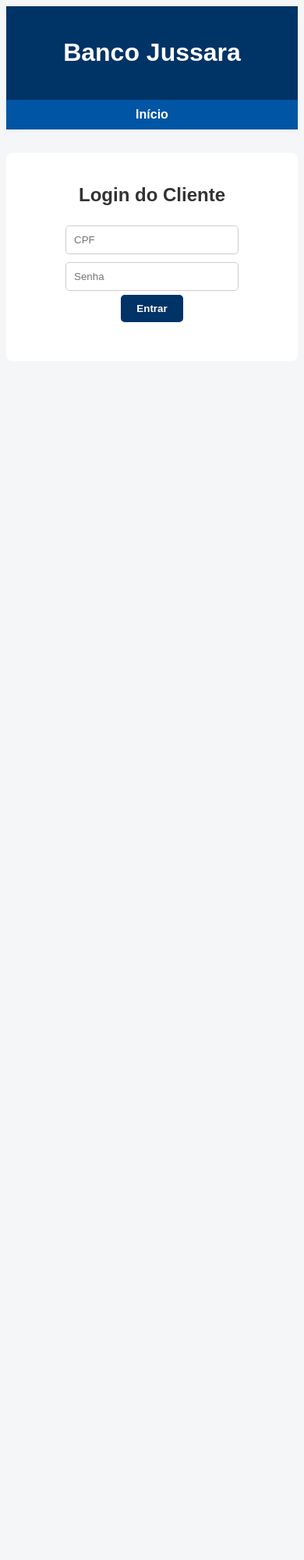
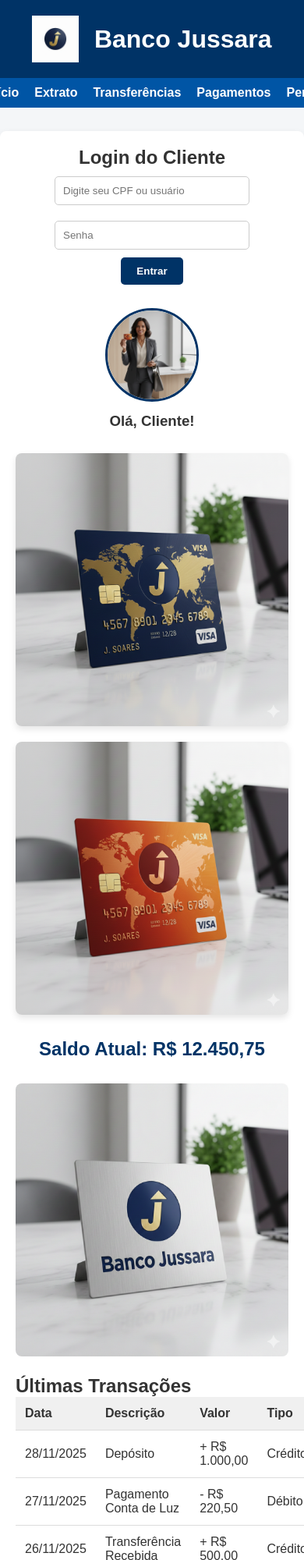
Before and after one commit to tel36214287-star/Banco-portal, a plain HTML site: page index.html in a window 390 px wide. Shown: the top 2000 px of the page at 78% size. Before the commit the page ends 844 px from the top, so only its background shows below. Drawn offline with Linux system fonts and the light colour scheme.

Commit message:
Update index.html

```diff
--- a/index.html
+++ b/index.html
@@ -5,54 +5,232 @@
 <meta name="viewport" content="width=device-width, initial-scale=1.0">
 <title>Banco Jussara - Portal do Cliente</title>
 <style>
-    body { font-family: Arial, sans-serif; background:#f4f6f8; color:#333; }
-    header { background:#003366; color:#fff; padding:20px; text-align:center; }
-    nav { display:flex; justify-content:center; gap:20px; background:#0055a5; padding:10px 0; }
-    nav a { color:#fff; text-decoration:none; font-weight:bold; }
-    nav a:hover { color:#ffcc00; }
-    .container { max-width:950px; margin:30px auto; padding:20px; background:#fff; border-radius:8px; }
-    .login-section { text-align:center; margin-bottom:30px; }
-    .login-section input { padding:10px; margin:5px; width:200px; border-radius:5px; border:1px solid #ccc; }
-    .login-section button { padding:10px 20px; background:#003366; color:#fff; border:none; border-radius:5px; cursor:pointer; font-weight:bold; }
-    .login-section button:hover { background:#0055a5; }
-    .client-section { text-align:center; margin-bottom:30px; }
-    .client-section img { width:120px; height:120px; border-radius:50%; border:3px solid #003366; margin-bottom:10px; object-fit:cover; }
-    .saldo { text-align:center; margin-bottom:30px; color:#003366; font-size:1.5rem; }
-    table { width:100%; border-collapse:collapse; margin-bottom:20px; }
-    th, td { padding:12px; border-bottom:1px solid #ddd; text-align:left; }
-    th { background:#f0f0f0; }
-    table tr:hover { background:#f9f9f9; }
-    .hidden { display:none; }
+    * {
+        margin: 0;
+        padding: 0;
+        box-sizing: border-box;
+        font-family: Arial, sans-serif;
+    }
+
+    body {
+        background: #f4f6f8;
+        color: #333;
+    }
+
+    header {
+        background-color: #003366;
+        color: #fff;
+        padding: 20px 0;
+        text-align: center;
+    }
+
+    header img {
+        height: 60px;
+        vertical-align: middle;
+    }
+
+    header h1 {
+        display: inline-block;
+        margin-left: 15px;
+        font-size: 2rem;
+        vertical-align: middle;
+    }
+
+    nav {
+        display: flex;
+        justify-content: center;
+        gap: 20px;
+        background-color: #0055a5;
+        padding: 10px 0;
+    }
+
+    nav a {
+        color: #fff;
+        text-decoration: none;
+        font-weight: 600;
+        transition: 0.3s;
+    }
+
+    nav a:hover {
+        color: #ffcc00;
+    }
+
+    .container {
+        max-width: 950px;
+        margin: 30px auto;
+        padding: 20px;
+        background-color: #fff;
+        border-radius: 8px;
+        box-shadow: 0 4px 10px rgba(0,0,0,0.1);
+    }
+
+    .login-section {
+        text-align: center;
+        margin-bottom: 30px;
+    }
+
+    .login-section input[type="text"],
+    .login-section input[type="password"] {
+        padding: 10px;
+        margin: 10px 5px;
+        width: 250px;
+        border-radius: 5px;
+        border: 1px solid #ccc;
+    }
+
+    .login-section button {
+        padding: 10px 20px;
+        border: none;
+        background-color: #003366;
+        color: #fff;
+        border-radius: 5px;
+        cursor: pointer;
+        font-weight: bold;
+    }
+
+    .login-section button:hover {
+        background-color: #0055a5;
+    }
+
+    .client-section {
+        text-align: center;
+        margin-bottom: 30px;
+    }
+
+    .client-section img {
+        width: 120px;
+        height: 120px;
+        border-radius: 50%;
+        border: 3px solid #003366;
+        margin-bottom: 10px;
+        object-fit: cover;
+    }
+
+    .highlight-images {
+        display: flex;
+        justify-content: space-between;
+        margin-bottom: 30px;
+        gap: 20px;
+        flex-wrap: wrap;
+    }
+
+    .highlight-images img {
+        width: calc(50% - 10px);
+        border-radius: 8px;
+        box-shadow: 0 4px 8px rgba(0,0,0,0.1);
+    }
+
+    .saldo {
+        text-align: center;
+        margin-bottom: 30px;
+    }
+
+    .saldo h2 {
+        font-size: 1.5rem;
+        color: #003366;
+    }
+
+    table {
+        width: 100%;
+        border-collapse: collapse;
+    }
+
+    table th, table td {
+        padding: 12px;
+        text-align: left;
+        border-bottom: 1px solid #ddd;
+    }
+
+    table th {
+        background-color: #f0f0f0;
+    }
+
+    table tr:hover {
+        background-color: #f9f9f9;
+    }
+
+    .video-section {
+        text-align: center;
+        margin: 30px 0;
+    }
+
+    .video-section h2 {
+        margin-bottom: 15px;
+        color: #003366;
+    }
+
+    .video-section video {
+        width: 100%;
+        max-width: 640px;
+        border-radius: 8px;
+        box-shadow: 0 4px 10px rgba(0,0,0,0.2);
+    }
+
+    footer {
+        text-align: center;
+        padding: 15px 0;
+        margin-top: 30px;
+        background-color: #003366;
+        color: #fff;
+    }
+
+    footer a {
+        color: #ffcc00;
+        text-decoration: none;
+    }
+
+    @media(max-width: 700px){
+        .highlight-images img {
+            width: 100%;
+        }
+    }
 </style>
 </head>
 <body>
-
     <header>
+        <img src="publics/logotipo.png" alt="Banco Jussara Logo">
         <h1>Banco Jussara</h1>
     </header>
 
     <nav>
         <a href="#">Início</a>
-    <a href="#" id="link-extrato" class="hidden">Extrato</a>
+        <a href="extrato_guilherme_jahu.html">Extrato</a>
+        <a href="#">Transferências</a>
+        <a href="#">Pagamentos</a>
+        <a href="#">Perfil</a>
     </nav>
 
     <div class="container">
         <!-- Login -->
-    <section class="login-section" id="login-section">
+        <section class="login-section">
             <h2>Login do Cliente</h2>
-        <input type="text" id="cpf" placeholder="CPF">
-        <input type="password" id="senha" placeholder="Senha"><br>
-        <button onclick="login()">Entrar</button>
-        <p id="login-msg" style="color:red;"></p>
+            <input type="text" placeholder="Digite seu CPF ou usuário" id="cpf">
+            <input type="password" placeholder="Senha" id="senha"><br>
+            <button id="btnLogin">Entrar</button>
         </section>
 
-    <!-- Área do Cliente -->
-    <section class="client-section hidden" id="client-section">
+        <!-- Cliente -->
+        <section class="client-section">
             <img src="publics/client_img.png" alt="Imagem do Cliente">
-        <h3 id="nome-cliente"></h3>
-        <div class="saldo" id="saldo"></div>
-        <h3>Extrato</h3>
-        <table id="extrato-table">
+            <h3>Olá, Cliente!</h3>
+        </section>
+
+        <!-- Destaques -->
+        <section class="highlight-images">
+            <img src="publics/card_1.png" alt="Destaque 1">
+            <img src="publics/card_2.png" alt="Destaque 2">
+        </section>
+
+        <!-- Saldo -->
+        <section class="saldo">
+            <h2>Saldo Atual: R$ 12.450,75</h2>
+        </section>
+
+        <!-- Extrato -->
+       <section class="extrato">
+        <img src="publics/comum_img.png" alt="Banner Banco Jussara" style="width:100%; border-radius:8px; margin-bottom:20px;">
+        <h2>Últimas Transações</h2>
+        <table>
             <thead>
                 <tr>
                     <th>Data</th>
@@ -62,55 +240,73 @@
                 </tr>
             </thead>
             <tbody>
-                <!-- Transações serão inseridas aqui -->
+                <tr>
+                    <td>28/11/2025</td>
+                    <td>Depósito</td>
+                    <td>+ R$ 1.000,00</td>
+                    <td>Crédito</td>
+                </tr>
+                <tr>
+                    <td>27/11/2025</td>
+                    <td>Pagamento Conta de Luz</td>
+                    <td>- R$ 220,50</td>
+                    <td>Débito</td>
+                </tr>
+                <tr>
+                    <td>26/11/2025</td>
+                    <td>Transferência Recebida</td>
+                    <td>+ R$ 500,00</td>
+                    <td>Crédito</td>
+                </tr>
+                <tr>
+                    <td>25/11/2025</td>
+                    <td>Compra Mercado</td>
+                    <td>- R$ 150,25</td>
+                    <td>Débito</td>
+                </tr>
             </tbody>
         </table>
+
+        <!-- Link para extrato do Guilherme -->
+        <p style="margin-top:15px; text-align:right;">
+            <a href="extrato_guilherme_jahu.html" style="color:#003366; font-weight:bold; text-decoration:underline;">
+                Ver extrato do Guilherme
+            </a>
+        </p>
+       </section>
+
+        <!-- Vídeo de Propaganda -->
+        <section class="video-section">
+            <h2>Confira nossa propaganda!</h2>
+            <video src="publics/propaganda_do_banco_jussara.mp4" controls autoplay muted loop></video>
         </section>
     </div>
 
+    <footer>
+        &copy; 2025 Banco Jussara. Todos os direitos reservados. | <a href="#">Contato</a>
+    </footer>
+
+    <!-- Script de login funcional -->
     <script>
-// Função para buscar JSON
-async function fetchClientes() {
-    const response = await fetch('publics/bd.json');
-    const data = await response.json();
-    return data.clientes;
+        // Usuário simulado (CPF + senha)
+        const usuarios = {
+            "12345678900": "senha123",  // CPF: senha
+            "98765432100": "teste456"
+        };
+
+        const btnLogin = document.getElementById("btnLogin");
+
+        btnLogin.addEventListener("click", function() {
+            const cpf = document.getElementById("cpf").value.trim();
+            const senha = document.getElementById("senha").value.trim();
+
+            if (usuarios[cpf] && usuarios[cpf] === senha) {
+                // Redireciona para extrato do Guilherme
+                window.location.href = "extrato_guilherme_jahu.html";
+            } else {
+                alert("CPF ou senha inválidos.");
             }
-
-// Login
-async function login() {
-    const cpf = document.getElementById('cpf').value;
-    const senha = document.getElementById('senha').value;
-    const clientes = await fetchClientes();
-
-    const cliente = clientes.find(c => c.cpf === cpf && c.senha === senha);
-
-    const msg = document.getElementById('login-msg');
-    if(cliente) {
-        // Exibe área do cliente
-        document.getElementById('login-section').classList.add('hidden');
-        document.getElementById('client-section').classList.remove('hidden');
-
-        // Atualiza dados do cliente
-        document.getElementById('nome-cliente').innerText = `Olá, ${cliente.nome}!`;
-        document.getElementById('saldo').innerText = `Saldo Atual: R$ ${cliente.saldo.toFixed(2)}`;
-
-        // Preenche extrato
-        const tbody = document.getElementById('extrato-table').querySelector('tbody');
-        tbody.innerHTML = '';
-        cliente.extrato.forEach(t => {
-            const tr = document.createElement('tr');
-            tr.innerHTML = `<td>${t.data}</td><td>${t.descricao}</td><td>${t.tipo === 'Crédito' ? '+ ' : '- '}R$ ${t.valor.toFixed(2)}</td><td>${t.tipo}</td>`;
-            tbody.appendChild(tr);
         });
-
-        // Exibe link de extrato no nav
-        document.getElementById('link-extrato').classList.remove('hidden');
-
-    } else {
-        msg.innerText = 'CPF ou senha incorretos!';
-    }
-}
     </script>
-
 </body>
 </html>
```
Lines whose indentation alone changed are shown as unchanged.
